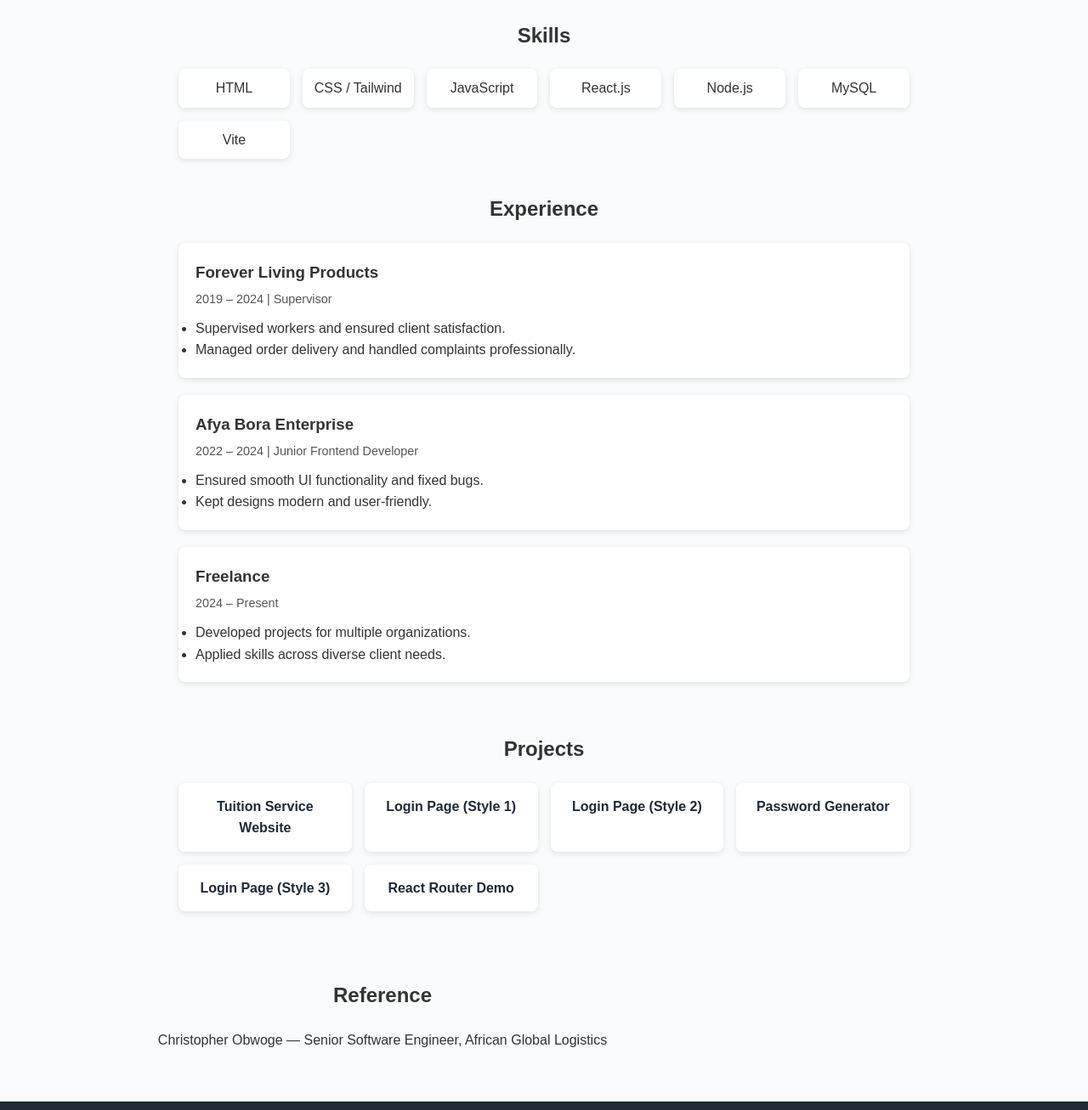
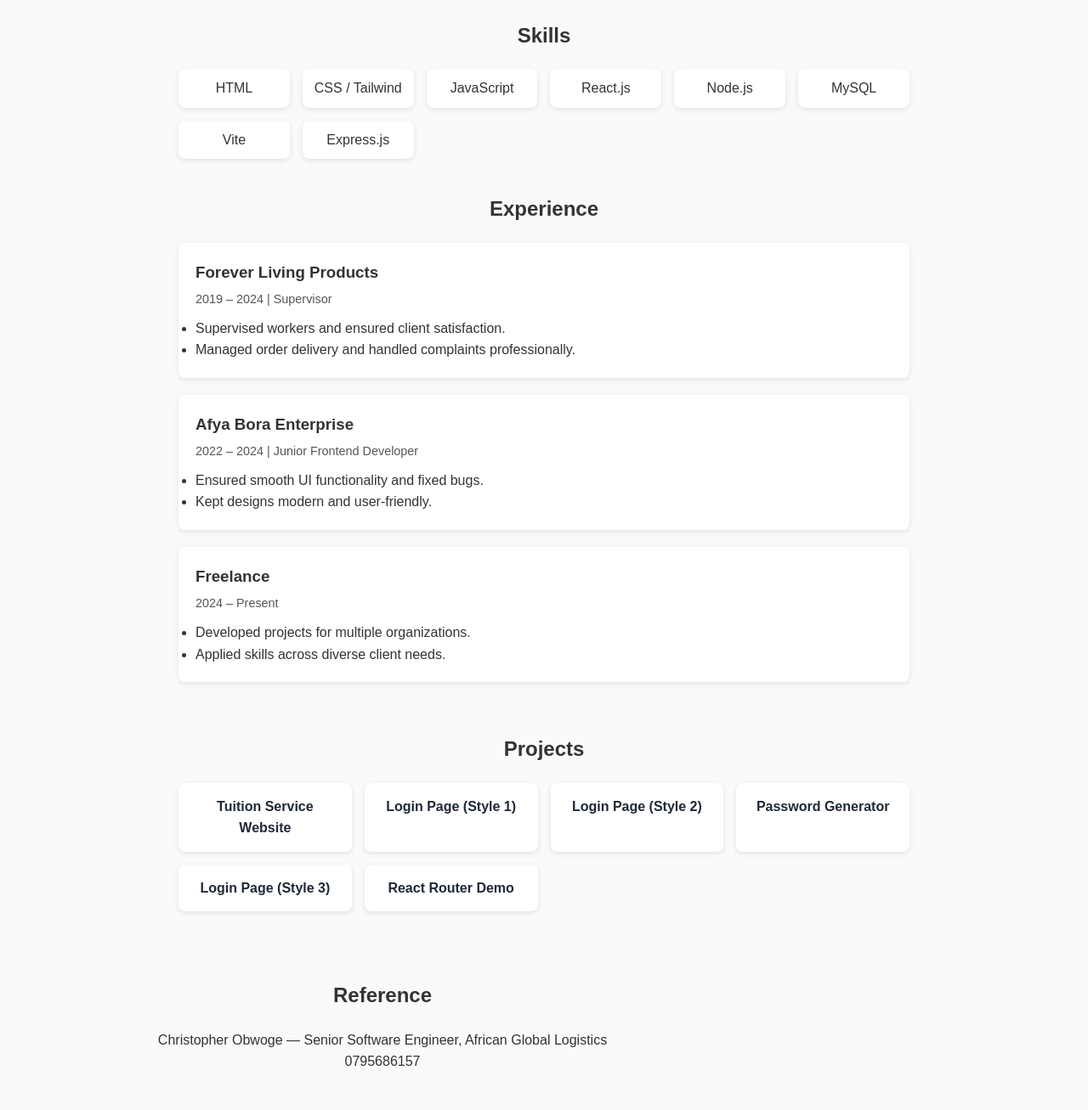
Before and after one commit to bluntpencil254/my-portfolio, a plain HTML site: page index.html in a window 1280 px wide. Shown: the part 673-1980 px from the top of the page at 85% size. Drawn offline with Linux system fonts and the light colour scheme.

Commit message:
Update index.html

```diff
--- a/index.html
+++ b/index.html
@@ -52,10 +52,10 @@
       <span>Node.js</span>
       <span>MySQL</span>
       <span>Vite</span>
+      <span>Express.js</span>
     </div>
   </section>
 
-  <!-- Experience -->
   <section class="experience container">
     <h2>Experience</h2>
     <div class="job">
@@ -112,9 +112,10 @@
   <section class="reference container">
     <h2>Reference</h2>
     <p>Christopher Obwoge — Senior Software Engineer, African Global Logistics</p>
+    <p>0795686157</p>
   </section>
 
-  <!-- Footer -->
+
   <footer>
     <p>© <span id="year"></span> Mike Mose Makori — Portfolio</p>
   </footer>
```
